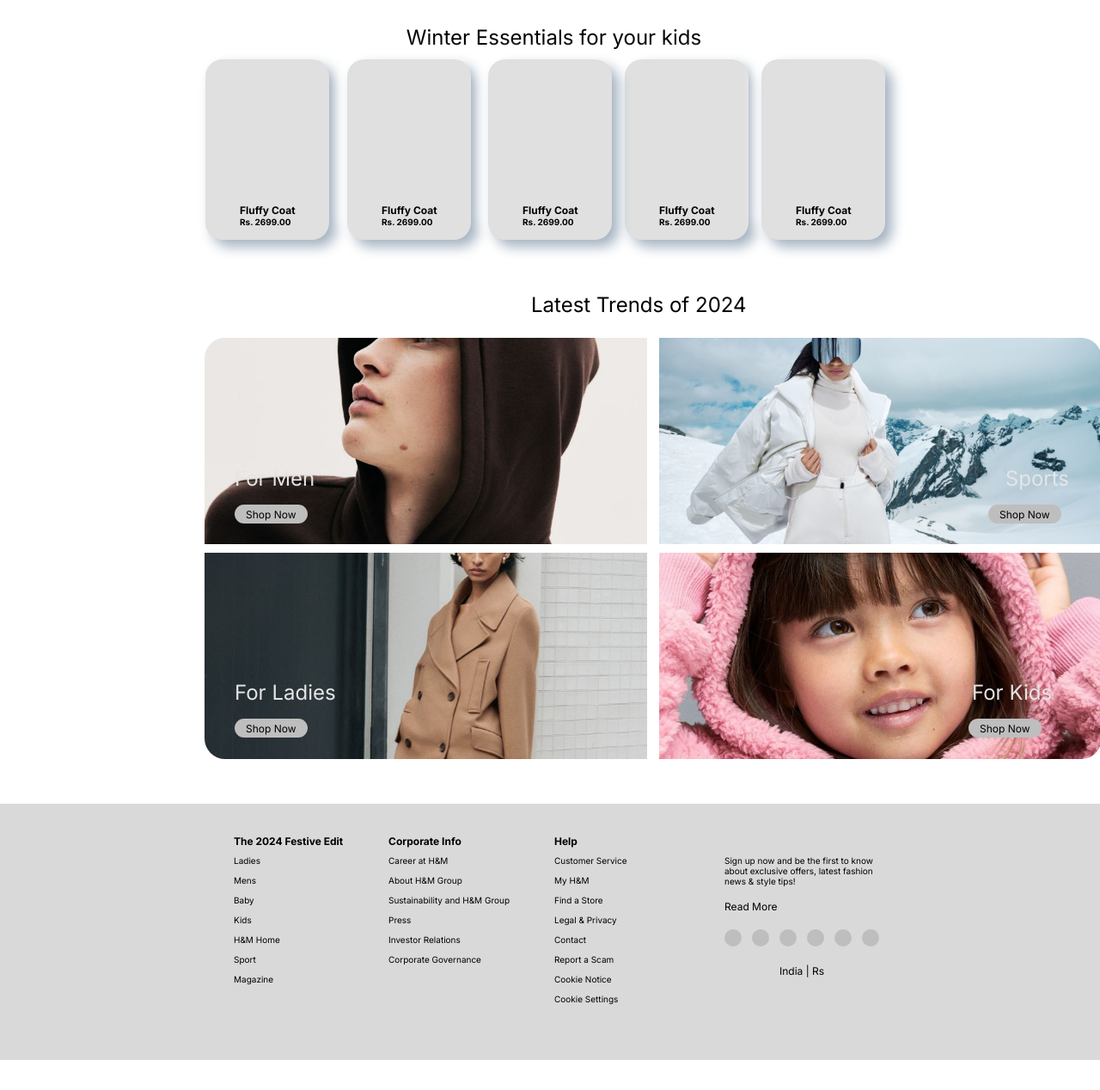
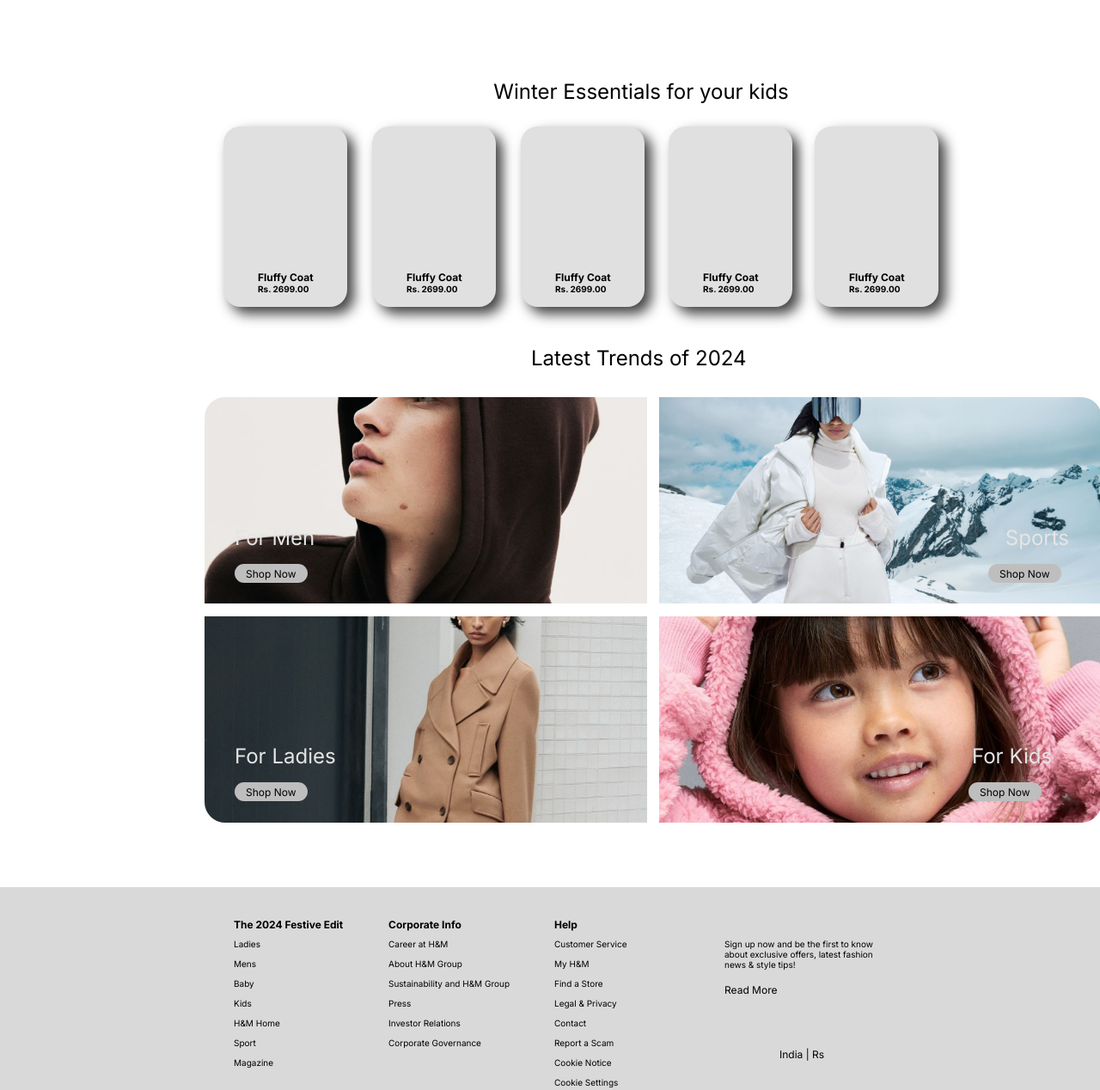
Before and after one commit to Sakshidwivedi017/Innovators, a plain HTML site: page h&m.html in a window 1280 px wide. Shown: the part 748-2016 px from the top of the page at 86% size. Before the commit the page ends 1981 px from the top, so only its background shows below. Drawn offline with nearby package versions, Linux system fonts and the light colour scheme; files whose address does not match are found by name.

Commit message:
Update h&m.css

```diff
--- a/h&m.css
+++ b/h&m.css
@@ -32,7 +32,7 @@
 }
 
 .redesign-of-h-m-page .overlap:hover {
-  box-shadow: 8px 8px 16px #b8b9be, -8px -8px 16px #ffffff;
+  box-shadow: 8px 8px 16px #403f3f, -8px -8px 16px #ffffff;
 }
 
 .redesign-of-h-m-page .overlap-II {
@@ -47,7 +47,7 @@
 }
 
 .redesign-of-h-m-page .overlap-II:hover {
-  box-shadow: -8px 8px 16px #b8b9be, -8px -8px 16px #ffffff;
+  box-shadow: -8px 8px 16px #403f3f, -8px -8px 16px #ffffff;
 }
 
   .redesign-of-h-m-page .text-wrapper {
@@ -326,7 +326,7 @@
 
   .redesign-of-h-m-page .text-wrapper-10 {
     position: absolute;
-    top: 1088px;
+    top: 1150px;
     left: 618px;
     font-family: "Inter", Helvetica;
     font-weight: 400;
@@ -339,17 +339,17 @@
 
   .redesign-of-h-m-page .group-3 {
     position: absolute;
-    width: 793px;
-    height: 250px;
-    top: 777px;
-    left: 239px;
+    width: 1071px;
+    height: 270px;
+    top: 840px;
+    left: 200px;
   }
 
   .redesign-of-h-m-page .text-wrapper-11 {
     position: absolute;
-    width: 347px;
+    width: 392px;
     top: 0;
-    left: 232px;
+    left: 350px;
     font-family: "Inter", Helvetica;
     font-weight: 400;
     color: #000000;
@@ -359,14 +359,6 @@
     line-height: normal;
   }
 
-  .redesign-of-h-m-page .group-4 {
-    position: absolute;
-    width: 148px;
-    height: 210px;
-    top: 40px;
-    left: 0;
-  }
-
   .redesign-of-h-m-page .overlap-group-3 {
     position: relative;
     width: 144px;
@@ -374,7 +366,7 @@
     background-color: #e0e0e0;
     border-radius: 20px;
     border: none;
-    box-shadow: 8px 8px 15px #a3b1c0, -8px -8px 15px #ffffff;;
+    box-shadow: 8px 8px 15px #403f3f, -8px -8px 15px #ffffff;;
     cursor: pointer;
     transition: all 0.3s ease;
   }
@@ -495,36 +487,69 @@
   background-image: url('cloth5\ kidback.jpg');
 }
 
+.redesign-of-h-m-page .rectangle6 {
+  position: absolute;
+  width: 121px;
+  height: 150px;
+  top: 10px;
+  left: 11px;
+  background-image: url('cloth6\ kid.webp');
+  background-size: cover;
+  background-position: center;
+  border-radius: 18px;
+  cursor: pointer;
+}
+
+.redesign-of-h-m-page .rectangle6:hover{
+  background-image: url('cloth6\ kidback.jpg');
+}
+
+.redesign-of-h-m-page .group-4 {
+  position: absolute;
+  width: 148px;
+  height: 210px;
+  top: 55px;
+  left: 60px;
+}
+
   .redesign-of-h-m-page .group-5 {
     position: absolute;
     width: 148px;
     height: 210px;
-    top: 40px;
-    left: 165px;
+    top: 55px;
+    left: 233px;
   }
 
   .redesign-of-h-m-page .group-6 {
     position: absolute;
     width: 148px;
     height: 210px;
-    top: 40px;
-    left: 488px;
+    top: 55px;
+    left: 578px;
   }
 
   .redesign-of-h-m-page .group-7 {
     position: absolute;
     width: 148px;
     height: 210px;
-    top: 40px;
-    left: 329px;
+    top: 55px;
+    left: 406px;
   }
 
   .redesign-of-h-m-page .group-8 {
     position: absolute;
     width: 148px;
     height: 210px;
-    top: 40px;
-    left: 647px;
+    top: 55px;
+    left: 748px;
+  }
+
+  .redesign-of-h-m-page .group-XI {
+    position: absolute;
+    width: 148px;
+    height: 210px;
+    top: 55px;
+    left: 918px;
   }
 
   .redesign-of-h-m-page .top-bar {
@@ -981,7 +1006,7 @@
     position: absolute;
     width: 515px;
     height: 240px;
-    top: 1141px;
+    top: 1210px;
     left: 238px;
     background-image: url('menhm.jpg');
     background-size: cover;
@@ -990,7 +1015,7 @@
     border-radius: 24px 0 0 0;
 }
 .redesign-of-h-m-page .group-wrapper:hover{
-  box-shadow: 8px 8px 16px #b8b9be, -8px -8px 16px #ffffff;
+  box-shadow: 8px 8px 16px #403f3f , -8px -8px 16px #ffffff;
 }
 
 
@@ -1036,7 +1061,7 @@
     position: absolute;
     width: 515px;
     height: 240px;
-    top: 1391px;
+    top: 1465px;
     left: 238px;
     background-image: url('ladieshm.jpg');
     background-size: cover;
@@ -1045,7 +1070,7 @@
     border-radius: 0 0 0 24px;
   }
   .redesign-of-h-m-page .group-15:hover{
-    box-shadow: 8px 8px 16px #b8b9be, -8px -8px 16px #ffffff;
+    box-shadow: 8px 8px 16px #403f3f, -8px -8px 16px #ffffff;
   }
 
 
@@ -1061,7 +1086,7 @@
     position: absolute;
     width: 515px;
     height: 240px;
-    top: 1141px;
+    top: 1210px;
     left: 767px;
     background-image: url('sportshm.jpg');
     background-size: cover;
@@ -1071,7 +1096,7 @@
   }
 
   .redesign-of-h-m-page .group-17:hover{
-    box-shadow: 8px 8px 16px #b8b9be, -8px -8px 16px #ecedef;
+    box-shadow: 8px 8px 16px #403f3f, -8px -8px 16px #ffffff;
   }
 
   .redesign-of-h-m-page .group-18 {
@@ -1101,7 +1126,7 @@
     position: absolute;
     width: 515px;
     height: 240px;
-    top: 1391px;
+    top: 1465px;
     left: 767px;
     background-image: url('kidshm.jpg');
     background-size: cover;
@@ -1111,7 +1136,7 @@
   }
 
   .redesign-of-h-m-page .group-19:hover{
-    box-shadow: 8px 8px 16px #b8b9be, -8px -8px 16px #ecedef;
+    box-shadow: 8px 8px 16px #403f3f, -8px -8px 16px #ffffff;
   }
 
   .redesign-of-h-m-page .group-20 {
@@ -1148,7 +1173,7 @@
     position: absolute;
     width: 100%;
     height: 298px;
-    top: 1683px;
+    top: 1780px;
     left: 0;
     background-color: #d9d9d9;
   }
@@ -1355,60 +1380,54 @@
     width: 20px;
     height: 20px;
     left: 0;
-    background-color: #bebebe;
-    border-radius: 10px;
     position: absolute;
     top: 0;
+    cursor: pointer;
   }
 
   .redesign-of-h-m-page .ellipse-3 {
     width: 20px;
     height: 20px;
     left: 32px;
-    background-color: #bebebe;
-    border-radius: 10px;
     position: absolute;
     top: 0;
+    cursor: pointer;
   }
 
   .redesign-of-h-m-page .ellipse-4 {
     width: 20px;
     height: 20px;
     left: 64px;
-    background-color: #bebebe;
-    border-radius: 10px;
     position: absolute;
     top: 0;
+    cursor: pointer;
   }
 
   .redesign-of-h-m-page .ellipse-5 {
     width: 20px;
     height: 20px;
     left: 96px;
-    background-color: #bebebe;
-    border-radius: 10px;
     position: absolute;
     top: 0;
+    cursor: pointer;
   }
 
   .redesign-of-h-m-page .ellipse-6 {
     width: 20px;
     height: 20px;
     left: 128px;
-    background-color: #bebebe;
-    border-radius: 10px;
     position: absolute;
     top: 0;
+    cursor: pointer;
   }
 
   .redesign-of-h-m-page .ellipse-7 {
     width: 20px;
     height: 20px;
     left: 160px;
-    background-color: #bebebe;
-    border-radius: 10px;
     position: absolute;
     top: 0;
+    cursor: pointer;
   }
 
   .redesign-of-h-m-page .group-26 {
```
